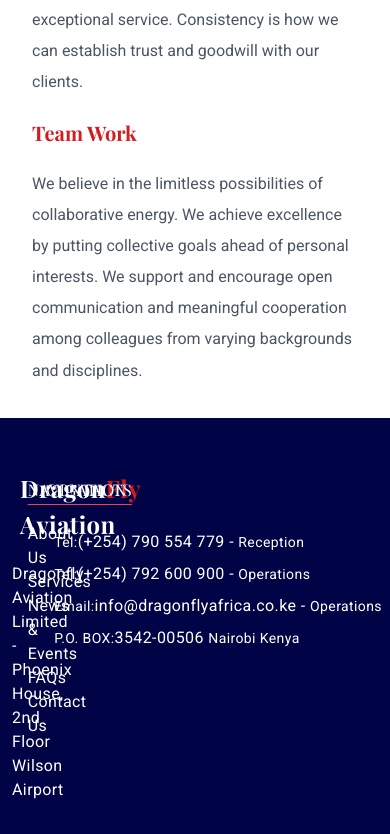
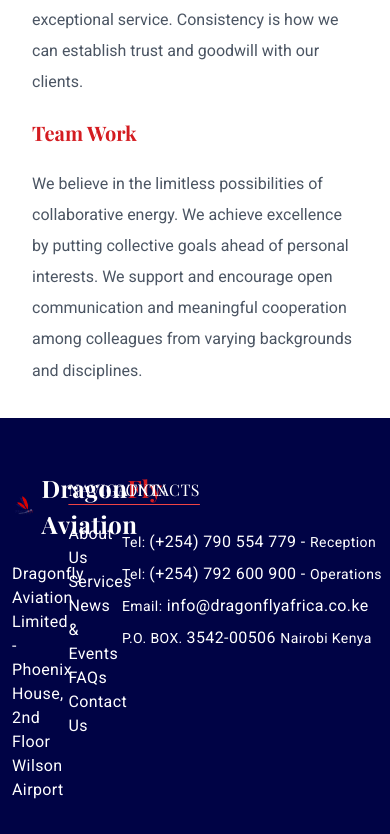
Before and after one commit to Lewinskie/fajr-airlines, a Next.js app: page / in a window 390 px wide. Shown: the part 4700-5534 px from the top of the page. Built offline with nearby package versions, Linux system fonts and the light colour scheme.

Commit message:
Removed ' - operation' from the email address in the footer and added spacing between the full colons and the phone numbers, box address in the footer also

```diff
--- a/src/components/organisms/footer.js
+++ b/src/components/organisms/footer.js
@@ -38,14 +38,14 @@
             </h3>
             <ul className="p-1 font-serif text-sm">
               <li className="p-1">
-                Tel:
+                Tel:&nbsp;
                 <span className="text-base text-white">
                   (+254) 790 554 779 -{" "}
                 </span>
                 Reception
               </li>
               <li className="p-1">
-                Tel:
+                Tel:&nbsp;
                 <span className="text-base text-white">
                   (+254) 792 600 900 -{" "}
                 </span>
@@ -54,12 +54,11 @@
               <li className="p-1">
                 Email:
                 <span className="text-base text-white">
-                  info@dragonflyafrica.co.ke -{" "}
+                  &nbsp;info@dragonflyafrica.co.ke
                 </span>
-                Operations
               </li>
               <li className="p-1">
-                P.O. BOX:
+                P.O. BOX.&nbsp;
                 <span className="text-base text-white">3542-00506 </span>Nairobi
                 Kenya
               </li>
```
Also changed, not shown: 1 other file (tests, documents, lock files or other folders).
